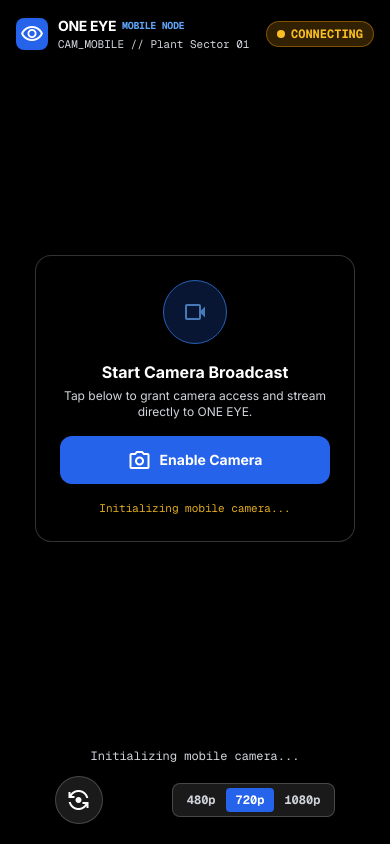
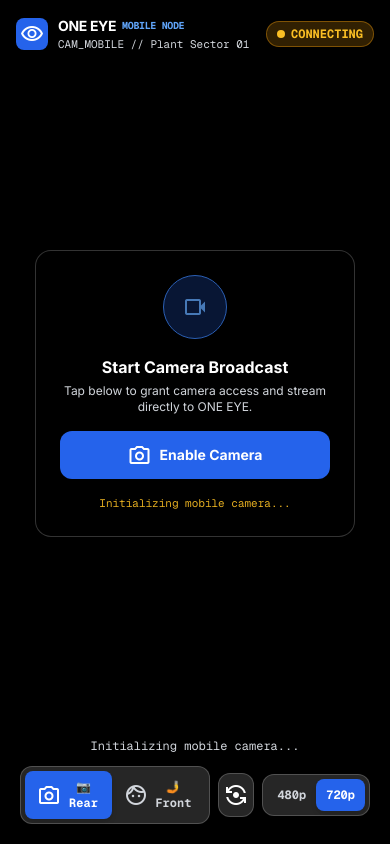
Before and after one commit to Vkkthebest2004/One_Eye, a Next.js app in the folder frontend/: page /mobile-cam in a window 390 px wide. Built offline with nearby package versions, Linux system fonts and the light colour scheme.

Commit message:
feat(mobile-cam): add direct Rear and Front camera selection buttons and deviceId binding

```diff
--- a/frontend/app/mobile-cam/page.tsx
+++ b/frontend/app/mobile-cam/page.tsx
@@ -15,70 +15,72 @@ export default function MobileCamPage() {
   const [isTorchOn, setIsTorchOn] = useState(false);
   const [quality, setQuality] = useState<'720p' | '1080p' | '480p'>('720p');
 
+  const [videoDevices, setVideoDevices] = useState<MediaDeviceInfo[]>([]);
+  const [selectedDeviceId, setSelectedDeviceId] = useState<string>('');
+
   const streamRef = useRef<MediaStream | null>(null);
   const frameCountRef = useRef(0);
   const lastFpsUpdateRef = useRef(Date.now());
 
-  // Start Camera Stream (Strict Back/Front Selection with Multi-Tier Fallback)
-  const startCamera = async (mode: 'environment' | 'user') => {
+  // Enumerate cameras (populates device list and labels after permission)
+  const refreshDevices = async () => {
+    try {
+      const devices = await navigator.mediaDevices.enumerateDevices();
+      const inputs = devices.filter((d) => d.kind === 'videoinput');
+      setVideoDevices(inputs);
+      return inputs;
+    } catch (e) {
+      return [];
+    }
+  };
+
+  // Start Camera Stream (Direct Lens Switching by DeviceId or FacingMode)
+  const startCamera = async (target: string) => {
     try {
       if (streamRef.current) {
         streamRef.current.getTracks().forEach((t) => t.stop());
         streamRef.current = null;
       }
 
-      let stream: MediaStream | null = null;
+      let constraints: MediaStreamConstraints = { audio: false, video: true };
 
-      // 1. Try exact facingMode first (Forces Chrome to open exact rear/front sensor)
-      try {
-        stream = await navigator.mediaDevices.getUserMedia({
+      if (target && target.length > 20) {
+        // Target is an exact deviceId
+        constraints = {
           video: {
-            facingMode: { exact: mode },
+            deviceId: { exact: target },
             width: { ideal: 1280 },
             height: { ideal: 720 },
           },
           audio: false,
-        });
-      } catch (e1) {
-        // 2. Try direct facingMode string
-        try {
-          stream = await navigator.mediaDevices.getUserMedia({
+        };
+      } else if (target === 'user' || target === 'environment') {
+        // Target is facingMode string
+        constraints = {
           video: {
-              facingMode: mode,
+            facingMode: target,
             width: { ideal: 1280 },
             height: { ideal: 720 },
           },
           audio: false,
-          });
-        } catch (e2) {
-          // 3. Try device enumeration to find back/front lens
+        };
+      }
+
+      let stream: MediaStream;
       try {
-            const devices = await navigator.mediaDevices.enumerateDevices();
-            const videoInputs = devices.filter((d) => d.kind === 'videoinput');
-            let targetDevice = videoInputs.find((d) => {
-              const label = d.label.toLowerCase();
-              return mode === 'environment'
-                ? label.includes('back') || label.includes('rear') || label.includes('environment') || label.includes('0')
-                : label.includes('front') || label.includes('user') || label.includes('selfie') || label.includes('1');
-            });
-            if (!targetDevice && videoInputs.length > 0) {
-              targetDevice = mode === 'environment' ? videoInputs[0] : videoInputs[videoInputs.length - 1];
-            }
-            if (targetDevice && targetDevice.deviceId) {
+        stream = await navigator.mediaDevices.getUserMedia(constraints);
+      } catch (err1) {
+        // Fallback with relaxed resolution
+        if (target === 'environment' || target === 'user') {
           stream = await navigator.mediaDevices.getUserMedia({
-                video: { deviceId: { exact: targetDevice.deviceId } },
+            video: { facingMode: target },
             audio: false,
           });
         } else {
-              throw new Error('No target camera device found');
-            }
-          } catch (e3) {
-            // 4. Final fallback
           stream = await navigator.mediaDevices.getUserMedia({
             video: true,
             audio: false,
           });
-          }
         }
       }
 
@@ -88,18 +90,29 @@ export default function MobileCamPage() {
         try {
           await videoRef.current.play();
         } catch (e) {
-          // Handled by autoPlay attribute
+          // autoPlay handles it
         }
       }
 
+      // Update discovered devices & active label
+      const inputs = await refreshDevices();
+      const currentTrack = stream.getVideoTracks()[0];
+      const activeLabel = currentTrack?.label || (target === 'user' ? 'Front Selfie Camera' : 'Back Rear Camera');
+
+      const isBack =
+        activeLabel.toLowerCase().includes('back') ||
+        activeLabel.toLowerCase().includes('rear') ||
+        activeLabel.toLowerCase().includes('0') ||
+        target === 'environment';
+
+      setFacingMode(isBack ? 'environment' : 'user');
+      setSelectedDeviceId(currentTrack?.getSettings()?.deviceId || '');
+
       // Check for torch capability
-      const track = stream.getVideoTracks()[0];
-      const capabilities: any = track.getCapabilities ? track.getCapabilities() : {};
+      const capabilities: any = currentTrack.getCapabilities ? currentTrack.getCapabilities() : {};
       setHasTorch(!!capabilities.torch);
 
-      setStatusMsg(
-        `Active: ${mode === 'environment' ? '📷 Back Camera (Rear)' : '🤳 Front Camera (Selfie)'} — Streaming to ONE EYE`
-      );
+      setStatusMsg(`Active: ${activeLabel}`);
       setIsStreaming(true);
       connectWebSocket();
     } catch (err: any) {
@@ -256,9 +269,18 @@ export default function MobileCamPage() {
     };
   }, []);
 
-  const toggleCamera = () => {
+  const toggleCamera = async () => {
+    const inputs = await refreshDevices();
+    if (inputs.length >= 2) {
+      const currentTrack = streamRef.current?.getVideoTracks()[0];
+      const currentDeviceId = currentTrack?.getSettings()?.deviceId;
+      const nextDev = inputs.find((d) => d.deviceId !== currentDeviceId) || inputs[0];
+      if (nextDev) {
+        startCamera(nextDev.deviceId);
+        return;
+      }
+    }
     const nextMode = facingMode === 'environment' ? 'user' : 'environment';
-    setFacingMode(nextMode);
     startCamera(nextMode);
   };
 
@@ -334,7 +356,7 @@ export default function MobileCamPage() {
               <p className="text-xs text-gray-300">Tap below to grant camera access and stream directly to ONE EYE.</p>
             </div>
             <button
-              onClick={() => startCamera(facingMode)}
+              onClick={() => startCamera('environment')}
               className="w-full py-3 bg-blue-600 hover:bg-blue-500 active:scale-95 text-white font-bold text-sm rounded-xl shadow-lg transition-all flex items-center justify-center gap-2"
             >
               <span className="material-symbols-outlined text-lg">photo_camera</span>
@@ -361,23 +383,50 @@ export default function MobileCamPage() {
       <div className="relative z-10 p-5 bg-gradient-to-t from-black/90 via-black/60 to-transparent flex flex-col gap-3">
         <div className="text-center text-xs font-mono text-gray-300">{statusMsg}</div>
 
-        <div className="flex items-center justify-around">
-          {/* Flip Camera */}
+        <div className="flex items-center justify-around gap-2">
+          {/* Direct Lens Switcher: Rear vs Front */}
+          <div className="flex bg-white/15 backdrop-blur rounded-xl p-1 border border-white/20">
+            <button
+              onClick={() => startCamera('environment')}
+              className={`px-3 py-2 rounded-lg text-xs font-mono font-bold flex items-center gap-1.5 transition-all ${
+                facingMode === 'environment'
+                  ? 'bg-blue-600 text-white shadow-md'
+                  : 'text-gray-300 hover:text-white'
+              }`}
+            >
+              <span className="material-symbols-outlined text-base">photo_camera</span>
+              📷 Rear
+            </button>
+            <button
+              onClick={() => startCamera('user')}
+              className={`px-3 py-2 rounded-lg text-xs font-mono font-bold flex items-center gap-1.5 transition-all ${
+                facingMode === 'user'
+                  ? 'bg-blue-600 text-white shadow-md'
+                  : 'text-gray-300 hover:text-white'
+              }`}
+            >
+              <span className="material-symbols-outlined text-base">face</span>
+              🤳 Front
+            </button>
+          </div>
+
+          {/* Quick Flip Cycle */}
           <button
             onClick={toggleCamera}
-            className="w-12 h-12 rounded-full bg-white/10 backdrop-blur border border-white/20 flex items-center justify-center active:scale-95 transition-transform"
+            className="w-11 h-11 rounded-xl bg-white/15 backdrop-blur border border-white/20 flex items-center justify-center active:scale-95 transition-transform"
+            title="Cycle Next Camera Lens"
           >
-            <span className="material-symbols-outlined text-white text-2xl">flip_camera_android</span>
+            <span className="material-symbols-outlined text-white text-xl">flip_camera_android</span>
           </button>
 
           {/* Resolution Switcher */}
-          <div className="flex bg-white/10 backdrop-blur rounded-lg p-1 border border-white/20">
-            {(['480p', '720p', '1080p'] as const).map((r) => (
+          <div className="flex bg-white/15 backdrop-blur rounded-xl p-1 border border-white/20">
+            {(['480p', '720p'] as const).map((r) => (
               <button
                 key={r}
                 onClick={() => setQuality(r)}
-                className={`px-2.5 py-1 rounded text-xs font-mono font-bold transition-all ${
-                  quality === r ? 'bg-blue-600 text-white' : 'text-gray-300 hover:text-white'
+                className={`px-2.5 py-2 rounded-lg text-xs font-mono font-bold transition-all ${
+                  quality === r ? 'bg-blue-600 text-white shadow-md' : 'text-gray-300 hover:text-white'
                 }`}
               >
                 {r}
@@ -389,11 +438,11 @@ export default function MobileCamPage() {
           {hasTorch && (
             <button
               onClick={toggleTorch}
-              className={`w-12 h-12 rounded-full backdrop-blur border border-white/20 flex items-center justify-center active:scale-95 transition-transform ${
-                isTorchOn ? 'bg-amber-400 text-black' : 'bg-white/10 text-white'
+              className={`w-11 h-11 rounded-xl backdrop-blur border border-white/20 flex items-center justify-center active:scale-95 transition-transform ${
+                isTorchOn ? 'bg-amber-400 text-black shadow-md' : 'bg-white/15 text-white'
               }`}
             >
-              <span className="material-symbols-outlined text-2xl">
+              <span className="material-symbols-outlined text-xl">
                 {isTorchOn ? 'flash_on' : 'flash_off'}
               </span>
             </button>
```
Lines whose indentation alone changed are shown as unchanged.
